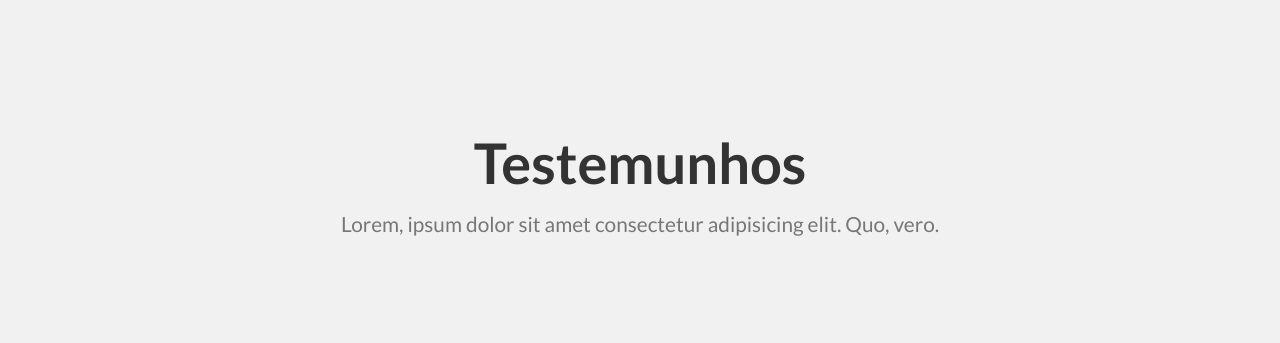
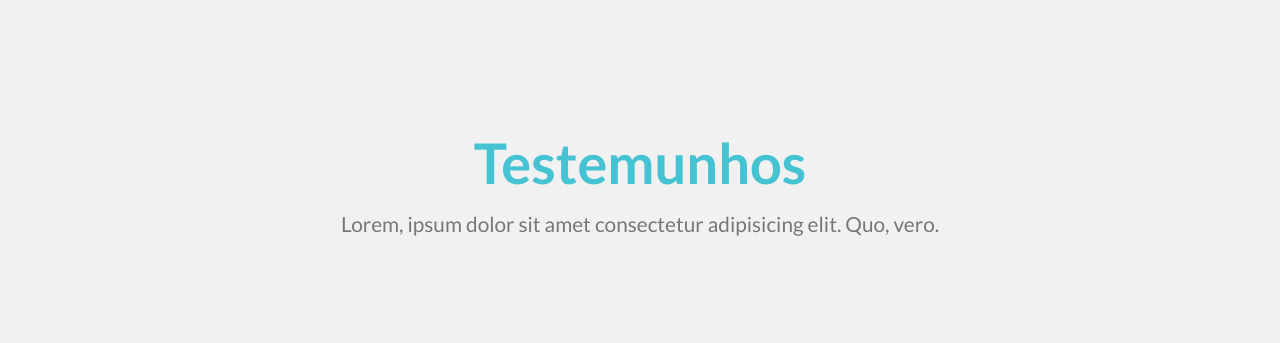
Before and after one commit to marcalramosweb/masterclean, a website: page index.html in a window 1280 px wide. Shown: the part 1854-2197 px from the top of the page. Drawn offline with Linux system fonts and the light colour scheme.

Commit message:
working on testemunhos

```diff
--- a/sass/components/_testemunhos.scss
+++ b/sass/components/_testemunhos.scss
@@ -16,7 +16,7 @@
         text-transform: capitalize;
         font-weight: 700;
         margin-bottom: 1rem;
-        color: $color-lightBlack;
+        color: $color-lightblue;
     }
 
     &--titleWrapper p{
```
Also changed, not shown: css/style.css.
